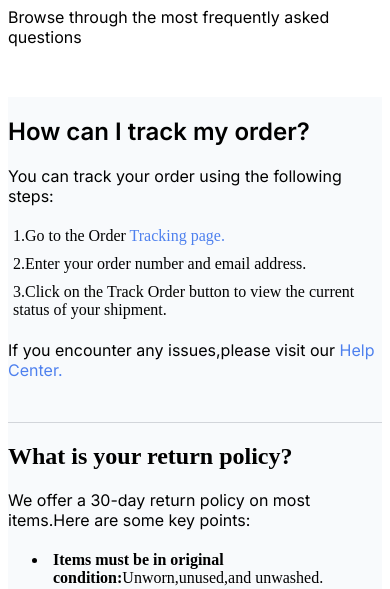
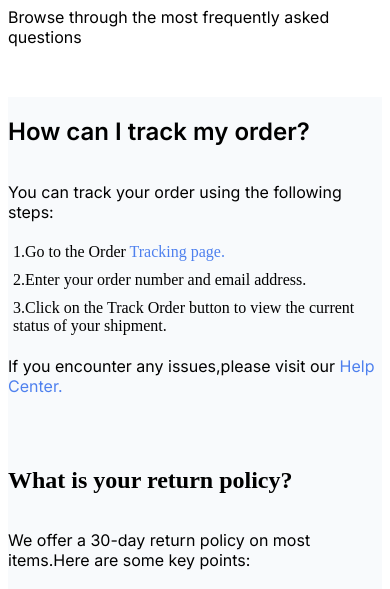
Before and after one commit to Wednesday-Luna/Wednesday-Luna.github.io, a plain HTML site: page index.html in a window 390 px wide. Shown: the part 149-738 px from the top of the page. Drawn offline with Linux system fonts and the light colour scheme.

Commit message:
responsive problem solve

```diff
--- a/FAQ.html
+++ b/index.html
@@ -32,11 +32,10 @@
             <p>
                 You can track your order using the following steps:
             </p>
-            <p>
+
             <div class="one">1.Go to the Order <a href="tracking page.html">Tracking page.</a></div>
             <div class="one">2.Enter your order number and email address.</div>
             <div class="one">3.Click on the Track Order button to view the current status of your shipment.</div>
-            </p>
 
             <p>
                 If you encounter any issues,please visit our <a href="help center.html">Help Center.</a>
--- a/main.css
+++ b/main.css
@@ -19,10 +19,6 @@ p {
 .essay {
     background: #F8FAFC;
     margin-top: 50px;
-    display: flex;
-    flex-direction: column;
-    justify-content: center;
-    align-items: center;
 }
 
 .small {
@@ -52,7 +48,8 @@ p {
 }
 
 .passage {
-    display: inline;
+    display: flex;
+    flex-direction: column;
 }
 
 .one {
```
